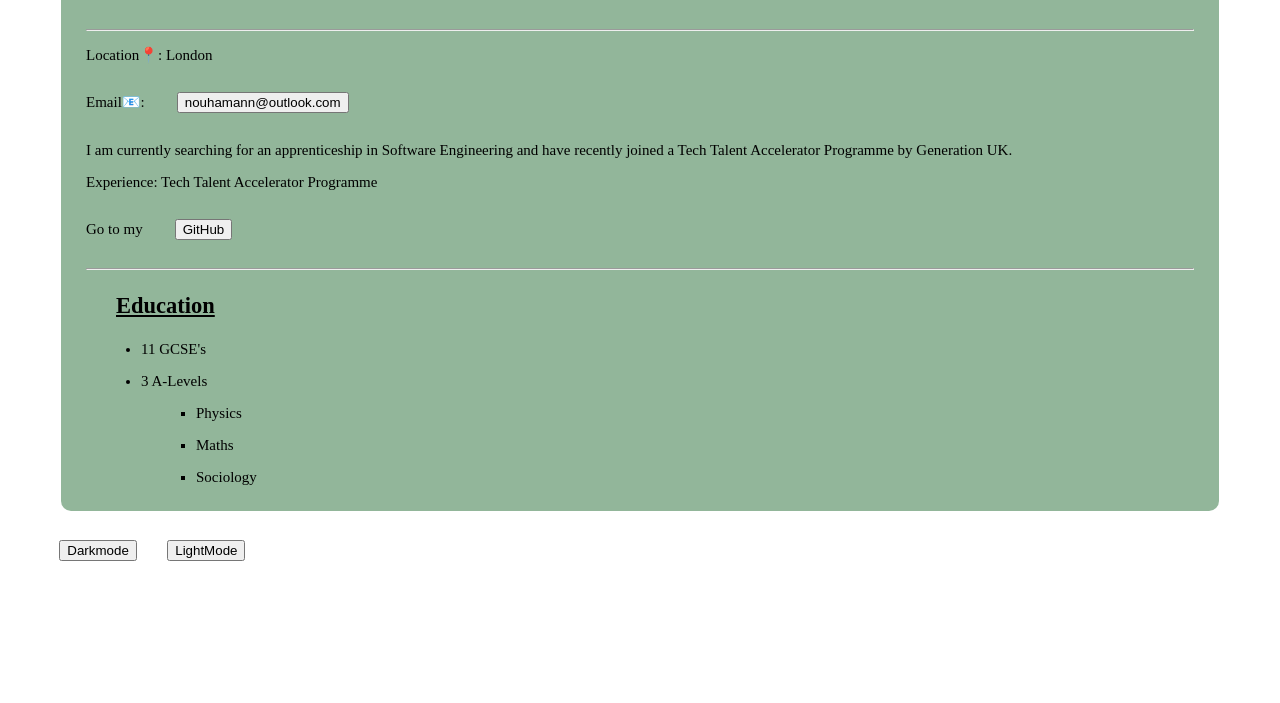
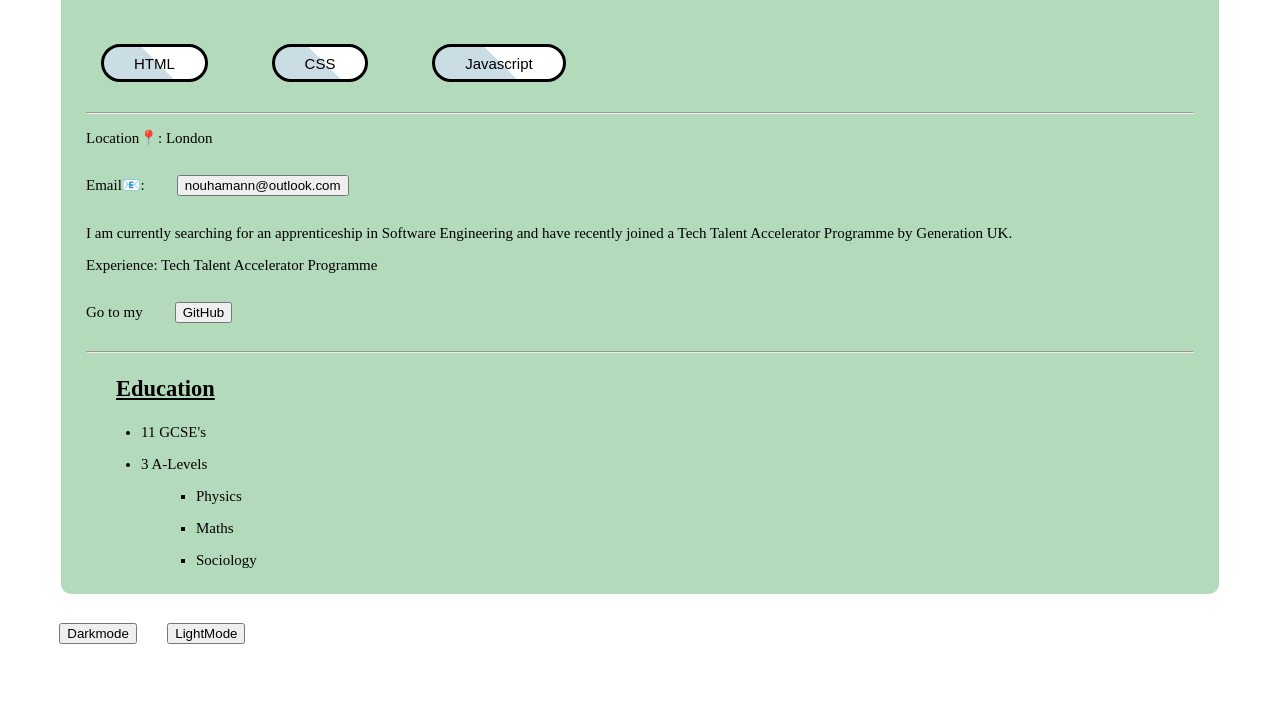
Before and after one commit to nouhamann/profile, a plain HTML site: page index.html in a window 1280 px wide. Shown: the part 193-896 px from the top of the page. Before the commit the page ends 813 px from the top, so only its background shows below. Drawn offline with Linux system fonts and the light colour scheme.

Commit message:
added css

```diff
--- a/index.html
+++ b/index.html
@@ -24,9 +24,12 @@
       }
     </style>
     <div class="container"></div>
-    <div style="background-color:rgb(146, 182, 154);color:black;border-radius:10px;border:black;padding:10px;">
+    <div style="background-color:rgb(179, 218, 187);color:black;border-radius:10px;border:black;padding:10px;">
 <body>
     <h1 style="text-align:center;">Nouha Mann</h1>
+    <button type="button" class="button">HTML</button>
+    <button type="button" class="button">CSS</button>
+    <button type="button" class="button">Javascript</button>
     <hr>
     <p>Location📍: London</p>
     <p>Email📧: <a href="mailto:nouhamann@outlook.com" target="_blank"><button>nouhamann@outlook.com</button></a> </p>
--- a/style.css
+++ b/style.css
@@ -2,7 +2,7 @@
     margin:1em;}
 
 
-body{background-color:rgb(146, 182, 154);
+body{background-color:white;
     color:black;
     border-radius:10px;
     border:black;padding:10px;}
@@ -10,3 +10,23 @@ body{background-color:rgb(146, 182, 154);
 h1 {text-align:center;
     font-family: Cambria, Cochin, Georgia, Times, 'Times New Roman', serif;
     font-size:3em;}
+
+.button:hover {
+    box-shadow: 0 0 10px 0 #000000 inset, 0 0 10px 4px  #cadce4;
+    background-position: 0;
+}
+.button {
+    border-color: hsl(60, 10%, 92%);
+    background-image: linear-gradient(45deg, #cadce4 73%, transparent 50%);
+    background-position: 100%;
+    background-size: 200%;
+    transition: 300ms ease-in-out;
+    padding: 0.5em 2em;
+    border: 0.2em rgb(0, 0, 0) solid;
+    background-color: white;
+    border-radius: 1.7em;
+    font-size: 1em;
+    margin-left: 2em;
+    margin-right: 2em;
+    text-align: center;
+}
```
